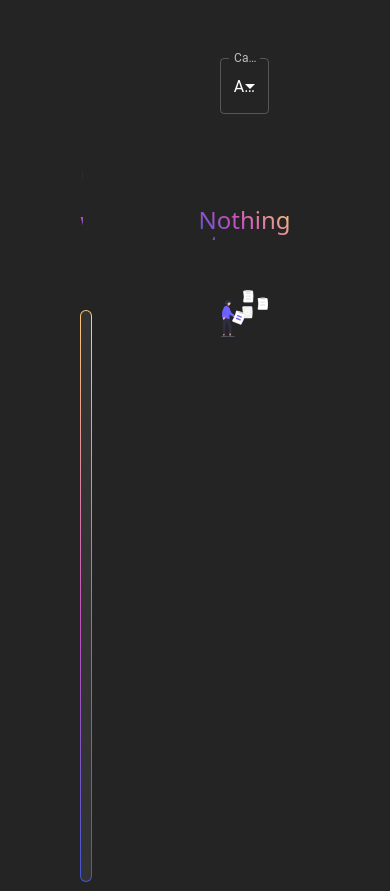
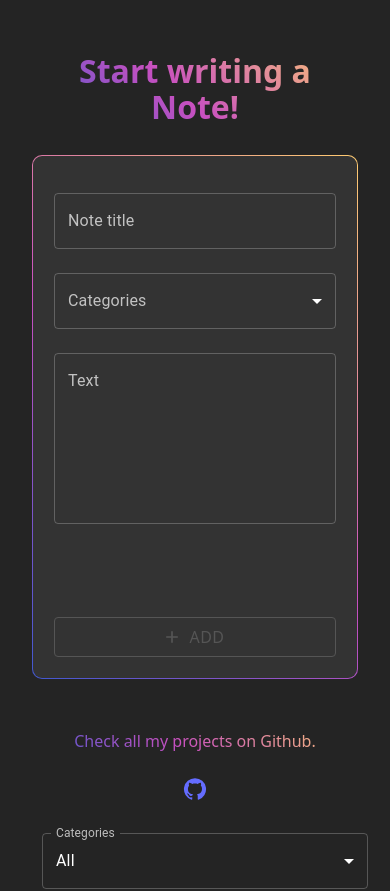
Before and after one commit to Marcos-Iorio/notes-app, a React (Vite) app: page / in a window 390 px wide. Shown: the top 891 px of the page. Built offline with nearby package versions, Linux system fonts and the light colour scheme.

Commit message:
added mobile support

```diff
--- a/src/App.tsx
+++ b/src/App.tsx
@@ -2,6 +2,7 @@ import React from "react";
 
 import Grid from "@mui/material/Unstable_Grid2";
 import Box from "@mui/material/Box";
+import useMediaQuery from "@mui/material/useMediaQuery";
 
 import FormContainer from "./components/form-container/FormContainer";
 import NotesContainer from "./components/notes-container/NotesContainer";
@@ -16,10 +17,17 @@ function App() {
     (state: RootState) => state.notification.notification
   );
 
+  const mobile = useMediaQuery("(max-width: 768px)");
+
+  console.log(mobile);
+
   const dispatch = useDispatch();
 
-  const handleClose = (event?: React.SyntheticEvent | Event, reason?: string) => {
-    if (reason === 'clickaway') {
+  const handleClose = (
+    event?: React.SyntheticEvent | Event,
+    reason?: string
+  ) => {
+    if (reason === "clickaway") {
       return;
     }
     dispatch(
@@ -29,9 +37,9 @@ function App() {
     );
   };
 
-
+  if (!mobile) {
     return (
-    <Box sx={{ width: "100vw", height: "100%", backgroundColor: '#242424'}} >
+      <Box sx={{ width: "100vw", height: "100%", backgroundColor: "#242424" }}>
         {notification && (
           <Notification
             status={notification.status}
@@ -45,7 +53,12 @@ function App() {
           container
           spacing={8}
           columns={16}
-        sx={{ width: "100%", height: "100%", padding: "2em", backgroundColor: '#242424' }}
+          sx={{
+            width: "100%",
+            height: "100%",
+            padding: "2em",
+            backgroundColor: "#242424",
+          }}
         >
           <Grid
             xs={8}
@@ -53,7 +66,7 @@ function App() {
               alignSelf: "start",
               textAlign: "center",
               padding: "5em",
-            position: "sticky",
+              position: 'sticky',
               top: "20px",
               left: "0",
               height: "100%",
@@ -67,6 +80,51 @@ function App() {
         </Grid>
       </Box>
     );
+  } else {
+    return (
+      <Box sx={{ width: "100vw", height: "100%", backgroundColor: "#242424" }}>
+        {notification && (
+          <Notification
+            status={notification.status}
+            message={notification.message}
+            title={notification.title}
+            onClose={handleClose}
+            open={notification.open}
+          />
+        )}
+        <Grid
+          container
+          direction="column"
+          sx={{
+            width: "100%",
+            height: "100%",
+            padding: "2em",
+            backgroundColor: "#242424",
+            alignItems: "center",
+          }}
+        >
+          <Grid
+            xs={8}
+            sx={{
+              alignSelf: "start",
+              textAlign: "center",
+              padding: "0",
+              position: "static",
+              top: "20px",
+              left: "0",
+              height: "100%",
+              width: '100%'
+            }}
+          >
+            <FormContainer />
+          </Grid>
+          <Grid xs={8} sx={{ width: "100%" }}>
+            <NotesContainer />
+          </Grid>
+        </Grid>
+      </Box>
+    );
+  }
 }
 
 export default App;
--- a/src/components/filter/Filter.module.scss
+++ b/src/components/filter/Filter.module.scss
@@ -8,3 +8,9 @@
       justify-self: center;
     }
   }
+
+@media(max-width: 768px){
+  .filter_wrapper{
+    width: 100%;
+  }
+}
--- a/src/components/form-container/FormContainer.module.scss
+++ b/src/components/form-container/FormContainer.module.scss
@@ -4,10 +4,11 @@
   border: 1.5px solid transparent !important;
   padding: 5px 5px;
   border-radius: 10px !important;
+  height: 35em;
 }
 
 h1 {
-  font-size: 4rem !important;
+  font-size: 4rem;
   height: 5rem;
   font-family: system-ui, -apple-system, BlinkMacSystemFont, 'Segoe UI', Roboto, Oxygen, Ubuntu, Cantarell, 'Open Sans', 'Helvetica Neue', sans-serif;
   background-color: #4158d0;
@@ -37,5 +38,28 @@ h1 {
 }
 
 a svg{
-  font-size: 2rem !important;
+  font-size: 2rem;
 }
+
+@media(max-width: 1600px){
+  h1{
+    height: 9rem;
+  }
+}
+
+@media(max-width: 768px){
+  .form__wrapper{
+    height: 32em;
+  }
+  h1{
+    height: 5rem !important;
+    font-size: 2rem !important;
+  }
+  .github-title{
+    font-size: 1rem;
+  }
+
+  a svg{
+    font-size: 1rem;
+  }
+}
--- a/src/components/form-container/FormContainer.tsx
+++ b/src/components/form-container/FormContainer.tsx
@@ -11,11 +11,11 @@ const FormContainer = () => {
     return(
         <Fragment>
           <h1>Start writing a Note!</h1>
-            <Card variant='outlined' className={styles.form__wrapper} sx={{height: '35em'}}>
+            <Card variant='outlined' className={styles.form__wrapper}>
                 <Form/>
             </Card>
             <div style={{marginTop: '50px'}}>
-                <p className={styles['github-title']}>See all my projects in my Github.</p>
+                <p className={styles['github-title']}>Check all my projects on Github.</p>
                 <a href="https://github.com/Marcos-Iorio" target="_blank"><GitHubIcon/></a>
             </div>
         </Fragment>
--- a/src/components/form/Form.module.scss
+++ b/src/components/form/Form.module.scss
@@ -37,3 +37,10 @@
     background: none !important;
   }
 }
+
+
+@media(max-width: 768px){
+  .form{
+    padding: 1rem;
+  }
+}
--- a/src/components/notes-container/NotesContainer.module.scss
+++ b/src/components/notes-container/NotesContainer.module.scss
@@ -39,3 +39,13 @@
   width: 50%;
 
 }
+
+@media(max-width: 768px){
+  .notes_wrapper{
+    flex-direction: column;
+    align-items: center;
+    overflow: hidden;
+    height: 100%;
+  }
+
+}
--- a/src/components/notes/Notes.module.scss
+++ b/src/components/notes/Notes.module.scss
@@ -4,7 +4,7 @@
   height: 250px;
   border-radius: 10px;
   transform-style: preserve-3d;
-  transform: rotate3d(2, 20, 1, 40deg) !important;
+  transform: rotate3d(2, 20, 1, 40deg);
   transition: transform 0.3s;
   background-color: #333;
   overflow: hidden;
@@ -168,8 +168,16 @@
     }
 }
 
-@media(max-width: 1366px){
-  h1{
-    height: 9rem;
+@media(max-width: 768px){
+  .note-card{
+    transform: rotate3d(0, 0, 0, 0);
+  }
+
+  .opened-card{
+    width: 20rem;
+  }
+
+  .overlay{
+    position: fixed;
   }
 }
```
Lines whose indentation alone changed are shown as unchanged.
